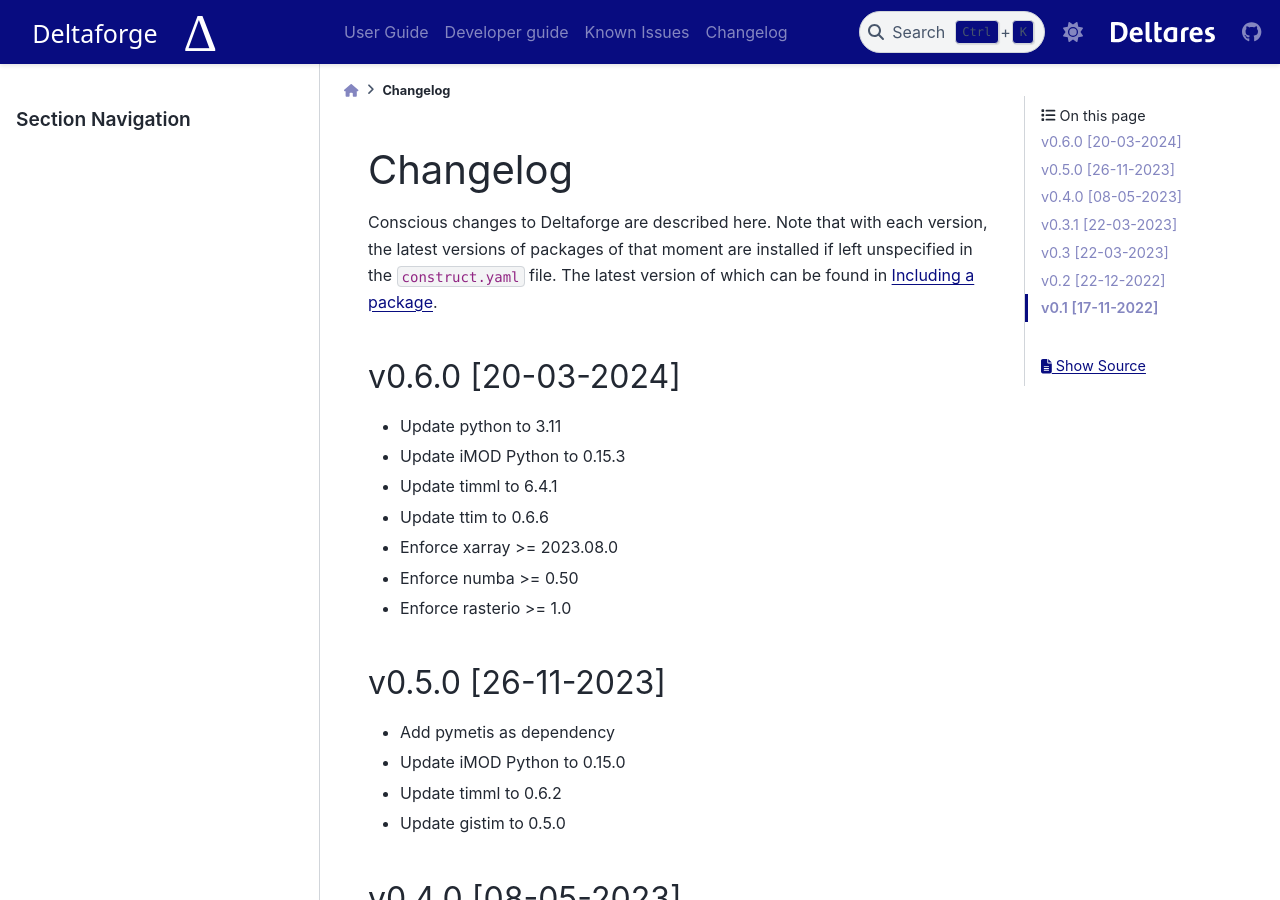
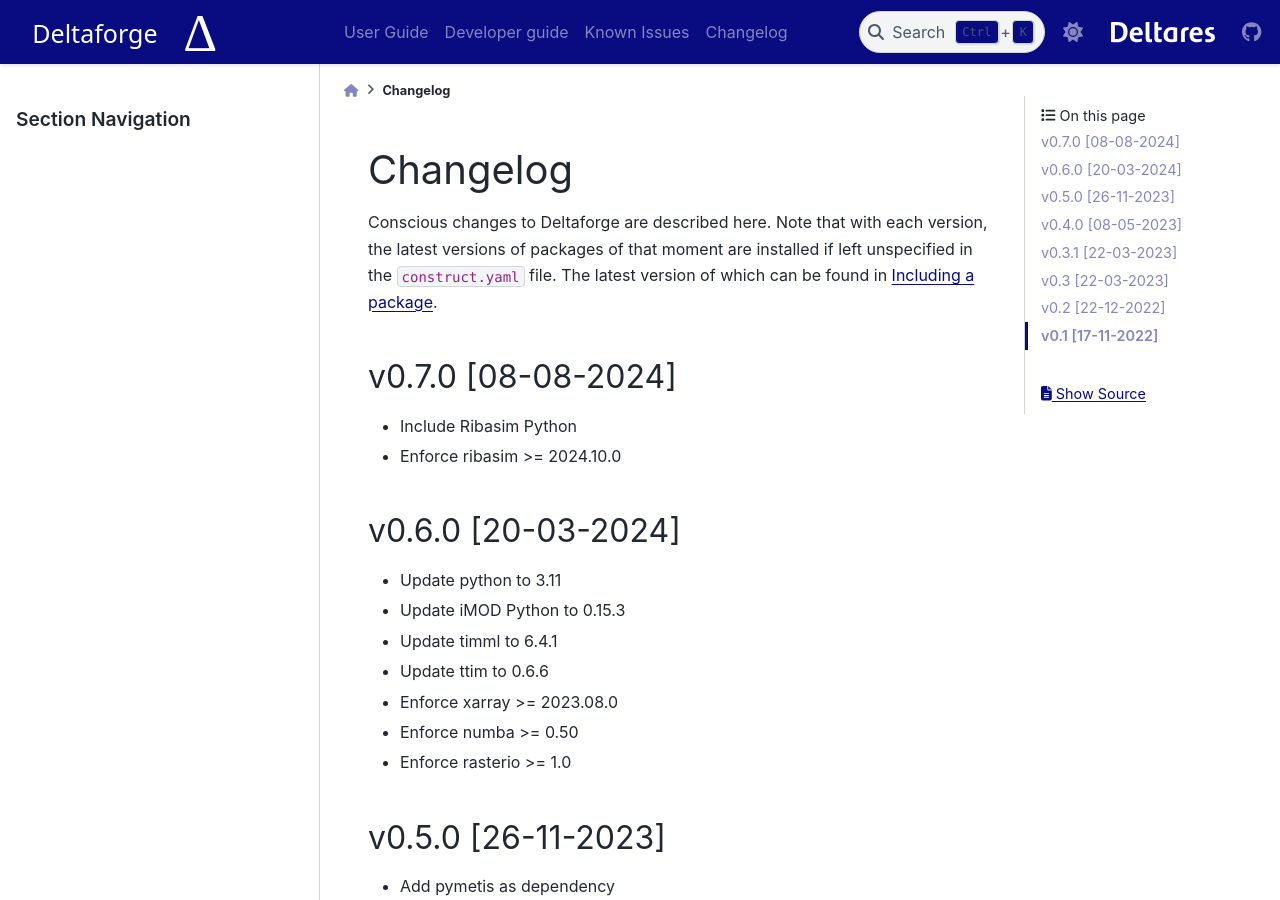
Before and after one commit to Deltares/deltaforge, a Sphinx documentation site: the page built from docs/changelog.rst, in a window 1280 px wide and 900 px high. Built offline with Sphinx 7.4.7 and the PyData theme 0.15.4, drawn with Linux system fonts in a browser that asks for light colours.

Commit message:
add Ribasim Python

```diff
--- a/README.rst
+++ b/README.rst
@@ -39,6 +39,7 @@
 * `HydroMT SFINCS plugin <https://deltares.github.io/hydromt_sfincs/latest/>`_
 * `HydroMT DELWAQ plugin <https://deltares.github.io/hydromt_delwaq/latest/>`_
 * `xugrid <https://deltares.github.io/xugrid/>`_
+* `Ribasim Python <https://deltares.github.io/Ribasim/reference/python/>`_
 * `gistim <https://github.com/Deltares/QGIS-Tim>`_
 
 Important non-Deltares packages included in Deltaforge are:
--- a/docs/changelog.rst
+++ b/docs/changelog.rst
@@ -6,6 +6,12 @@
 version, the latest versions of packages of that moment are installed if left
 unspecified in the ``construct.yaml`` file. The latest version of which can be
 found in :ref:`include-pkg`.
+
+v0.7.0 [08-08-2024]
+###################
+
+- Include Ribasim Python
+- Enforce ribasim >= 2024.10.0
 
 v0.6.0 [20-03-2024]
 ###################
--- a/docs/index.rst
+++ b/docs/index.rst
@@ -38,6 +38,7 @@
 * `HydroMT WFLOW plugin <https://deltares.github.io/hydromt_wflow/latest/>`_
 * `HydroMT SFINCS plugin <https://deltares.github.io/hydromt_sfincs/latest/>`_
 * `HydroMT DELWAQ plugin <https://deltares.github.io/hydromt_delwaq/latest/>`_
+* `Ribasim Python <https://deltares.github.io/Ribasim/reference/python/>`_
 * `xugrid <https://deltares.github.io/xugrid/>`_
 * `gistim <https://github.com/Deltares/QGIS-Tim>`_
 
```
Also changed, not shown: 1 other file.
